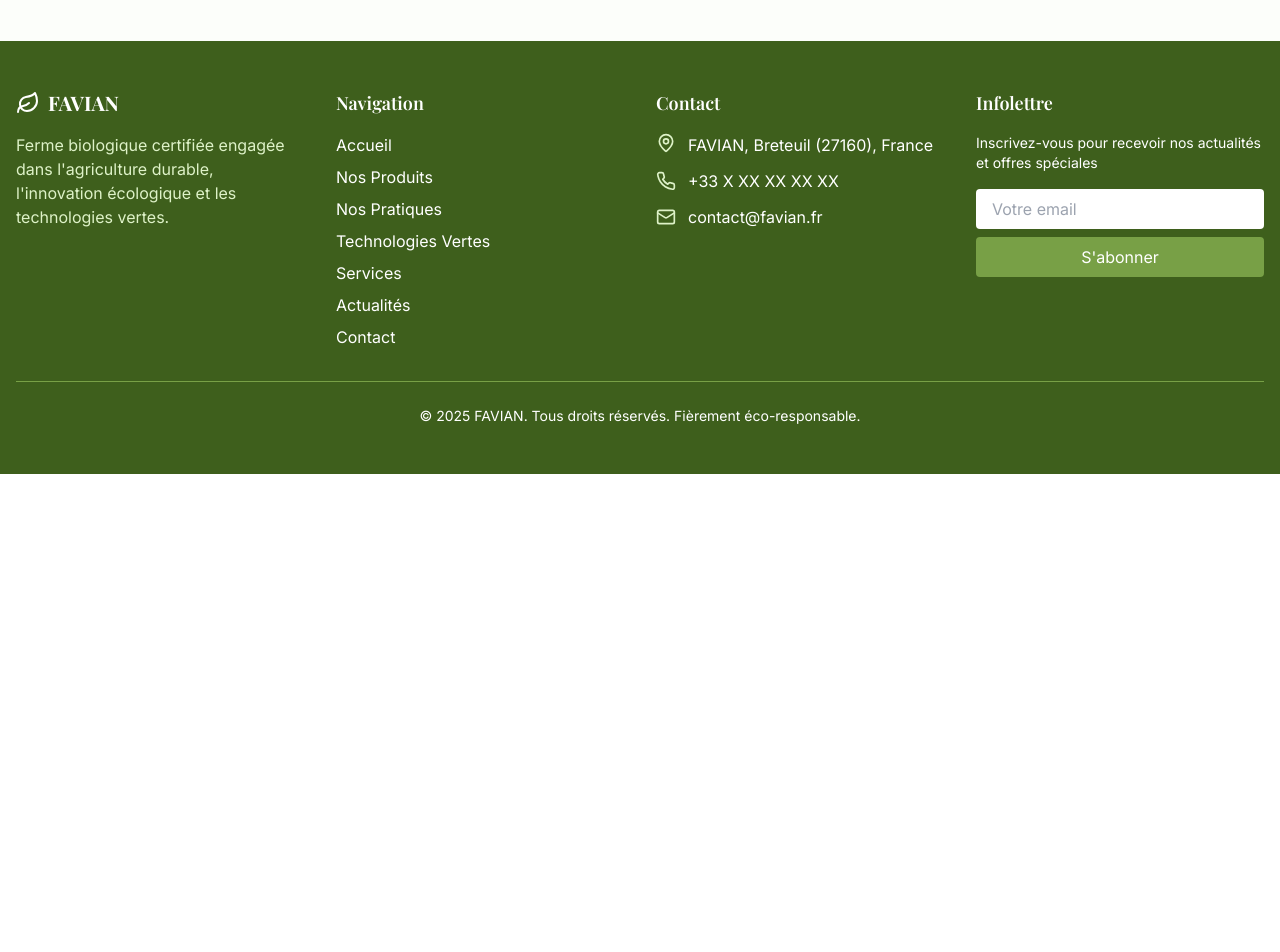
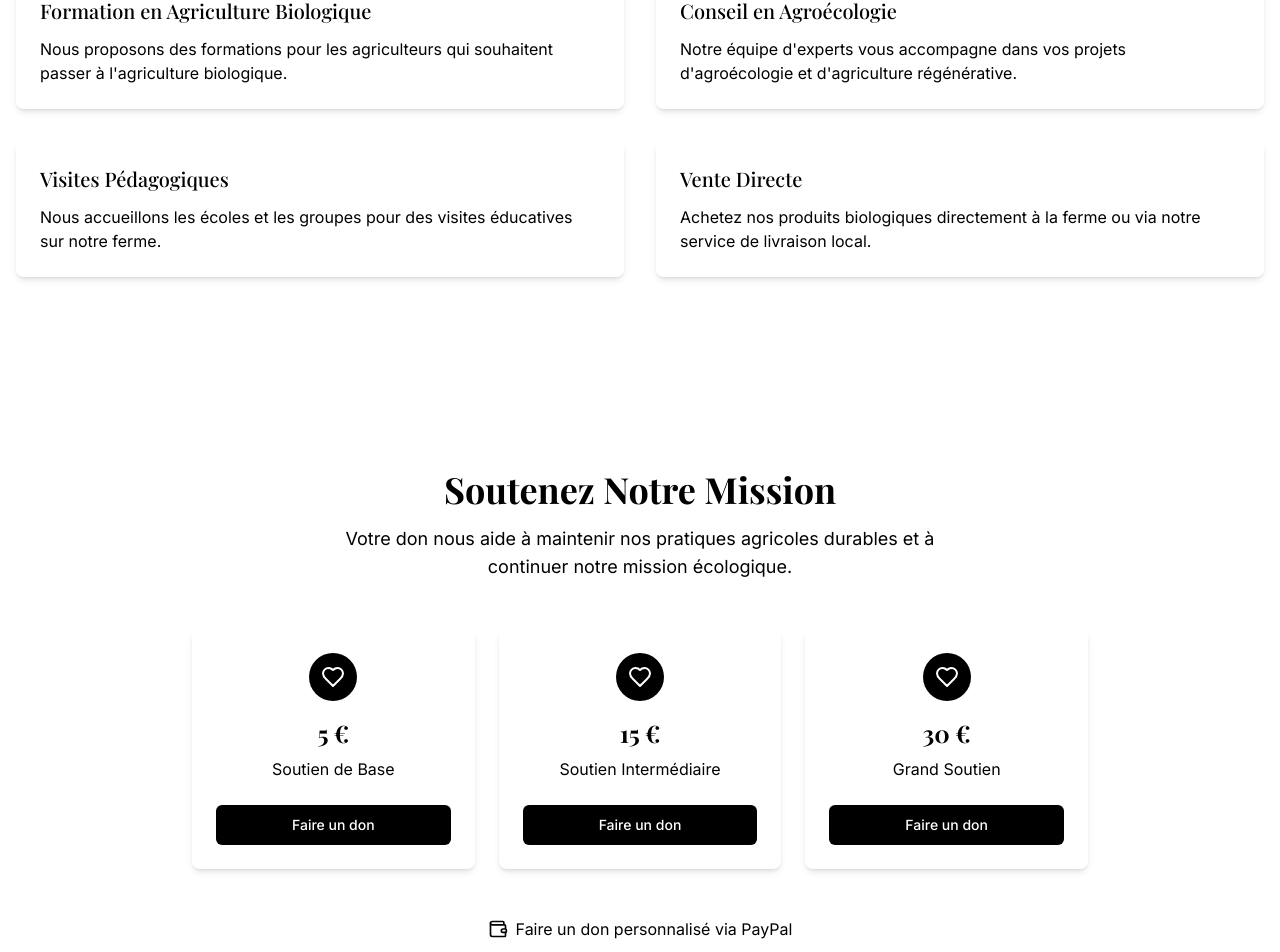
Before and after one commit to favianInt/favian-green-harvest-web, a React (Vite) app: page /services in a window 1280 px wide. Shown: the part 332-1284 px from the top of the page. Before the commit the page ends 806 px from the top, so only its background shows below. Built offline with nearby package versions, Linux system fonts and the light colour scheme.

Commit message:
Add donation section
Add a new section to the website for donations via PayPal.

```diff
--- a/src/App.tsx
+++ b/src/App.tsx
@@ -6,6 +6,7 @@ import { QueryClient, QueryClientProvider } from "@tanstack/react-query";
 import { BrowserRouter, Routes, Route } from "react-router-dom";
 import Index from "./pages/Index";
 import Products from "./pages/Products";
+import Services from "./pages/Services";
 import NotFound from "./pages/NotFound";
 
 const queryClient = new QueryClient();
@@ -19,6 +20,7 @@ const App = () => (
         <Routes>
           <Route path="/" element={<Index />} />
           <Route path="/products" element={<Products />} />
+          <Route path="/services" element={<Services />} />
           {/* ADD ALL CUSTOM ROUTES ABOVE THE CATCH-ALL "*" ROUTE */}
           <Route path="*" element={<NotFound />} />
         </Routes>
--- /dev/null
+++ b/src/components/PayPalDonation.tsx
@@ -0,0 +1,74 @@
+
+import React from 'react';
+import { Button } from "@/components/ui/button";
+import { Card, CardContent } from "@/components/ui/card";
+import { Wallet, Heart } from "lucide-react";
+
+const PayPalDonation = () => {
+  // Function to handle PayPal donation redirect
+  const handleDonation = (amount: number) => {
+    // Replace with your actual PayPal donation link
+    const paypalDonationLink = `https://www.paypal.com/donate/?hosted_button_id=YOUR_BUTTON_ID&amount=${amount}`;
+    window.open(paypalDonationLink, '_blank');
+  };
+
+  return (
+    <section className="bg-white py-16 px-4">
+      <div className="container mx-auto">
+        <div className="text-center mb-12">
+          <h2 className="text-3xl md:text-4xl font-display font-bold text-black mb-4">Soutenez Notre Mission</h2>
+          <p className="text-black max-w-2xl mx-auto text-lg">
+            Votre don nous aide à maintenir nos pratiques agricoles durables et à continuer notre mission écologique.
+          </p>
+        </div>
+
+        <div className="grid grid-cols-1 md:grid-cols-3 gap-6 max-w-4xl mx-auto">
+          <DonationCard amount={5} description="Soutien de Base" handleDonation={handleDonation} />
+          <DonationCard amount={15} description="Soutien Intermédiaire" handleDonation={handleDonation} />
+          <DonationCard amount={30} description="Grand Soutien" handleDonation={handleDonation} />
+        </div>
+
+        <div className="mt-12 text-center">
+          <a
+            href="https://www.paypal.com/donate/?hosted_button_id=YOUR_BUTTON_ID"
+            target="_blank"
+            rel="noopener noreferrer"
+            className="inline-flex items-center text-black hover:text-favian-green-dark transition-colors"
+          >
+            <Wallet className="mr-2 h-5 w-5" />
+            Faire un don personnalisé via PayPal
+          </a>
+        </div>
+      </div>
+    </section>
+  );
+};
+
+interface DonationCardProps {
+  amount: number;
+  description: string;
+  handleDonation: (amount: number) => void;
+}
+
+const DonationCard = ({ amount, description, handleDonation }: DonationCardProps) => {
+  return (
+    <Card className="border-none bg-white shadow-md hover:shadow-lg transition-all duration-300">
+      <CardContent className="p-6 text-center">
+        <div className="bg-black inline-flex items-center justify-center rounded-full p-3 mb-4">
+          <Heart className="h-6 w-6 text-white" />
+        </div>
+        <h3 className="text-2xl font-bold text-black mb-2">{amount} €</h3>
+        <p className="text-black mb-6">{description}</p>
+        <Button
+          onClick={() => handleDonation(amount)}
+          variant="default"
+          className="w-full bg-black text-white hover:bg-favian-green-dark"
+        >
+          Faire un don
+        </Button>
+      </CardContent>
+    </Card>
+  );
+};
+
+export default PayPalDonation;
--- a/src/pages/Index.tsx
+++ b/src/pages/Index.tsx
@@ -9,6 +9,7 @@ import TechnologyPreview from '@/components/TechnologyPreview';
 import NewsSummary from '@/components/NewsSummary';
 import ContactCTA from '@/components/ContactCTA';
 import Footer from '@/components/Footer';
+import PayPalDonation from '@/components/PayPalDonation';
 
 const Index = () => {
   return (
@@ -20,6 +21,7 @@ const Index = () => {
         <ProductPreview />
         <TechnologyPreview />
         <TestimonialSection />
+        <PayPalDonation />
         <NewsSummary />
         <ContactCTA />
       </main>
--- /dev/null
+++ b/src/pages/Services.tsx
@@ -0,0 +1,48 @@
+
+import React from 'react';
+import Navbar from '@/components/Navbar';
+import Footer from '@/components/Footer';
+import PayPalDonation from '@/components/PayPalDonation';
+
+const Services = () => {
+  return (
+    <div className="min-h-screen flex flex-col">
+      <Navbar />
+      <main className="flex-grow">
+        <div className="bg-white py-16">
+          <div className="container mx-auto px-4">
+            <h1 className="text-4xl md:text-5xl font-display font-medium text-black text-center mb-6">Nos Services</h1>
+            <p className="text-center text-black max-w-2xl mx-auto text-lg mb-12">
+              Nous proposons une gamme de services agricoles durables et écologiques pour répondre à vos besoins.
+            </p>
+
+            {/* Services content would go here */}
+            <div className="grid grid-cols-1 md:grid-cols-2 gap-8 mb-16">
+              <div className="bg-white p-6 rounded-lg shadow-md">
+                <h3 className="text-xl font-medium text-black mb-3">Formation en Agriculture Biologique</h3>
+                <p className="text-black">Nous proposons des formations pour les agriculteurs qui souhaitent passer à l'agriculture biologique.</p>
+              </div>
+              <div className="bg-white p-6 rounded-lg shadow-md">
+                <h3 className="text-xl font-medium text-black mb-3">Conseil en Agroécologie</h3>
+                <p className="text-black">Notre équipe d'experts vous accompagne dans vos projets d'agroécologie et d'agriculture régénérative.</p>
+              </div>
+              <div className="bg-white p-6 rounded-lg shadow-md">
+                <h3 className="text-xl font-medium text-black mb-3">Visites Pédagogiques</h3>
+                <p className="text-black">Nous accueillons les écoles et les groupes pour des visites éducatives sur notre ferme.</p>
+              </div>
+              <div className="bg-white p-6 rounded-lg shadow-md">
+                <h3 className="text-xl font-medium text-black mb-3">Vente Directe</h3>
+                <p className="text-black">Achetez nos produits biologiques directement à la ferme ou via notre service de livraison local.</p>
+              </div>
+            </div>
+          </div>
+        </div>
+
+        <PayPalDonation />
+      </main>
+      <Footer />
+    </div>
+  );
+};
+
+export default Services;
```
